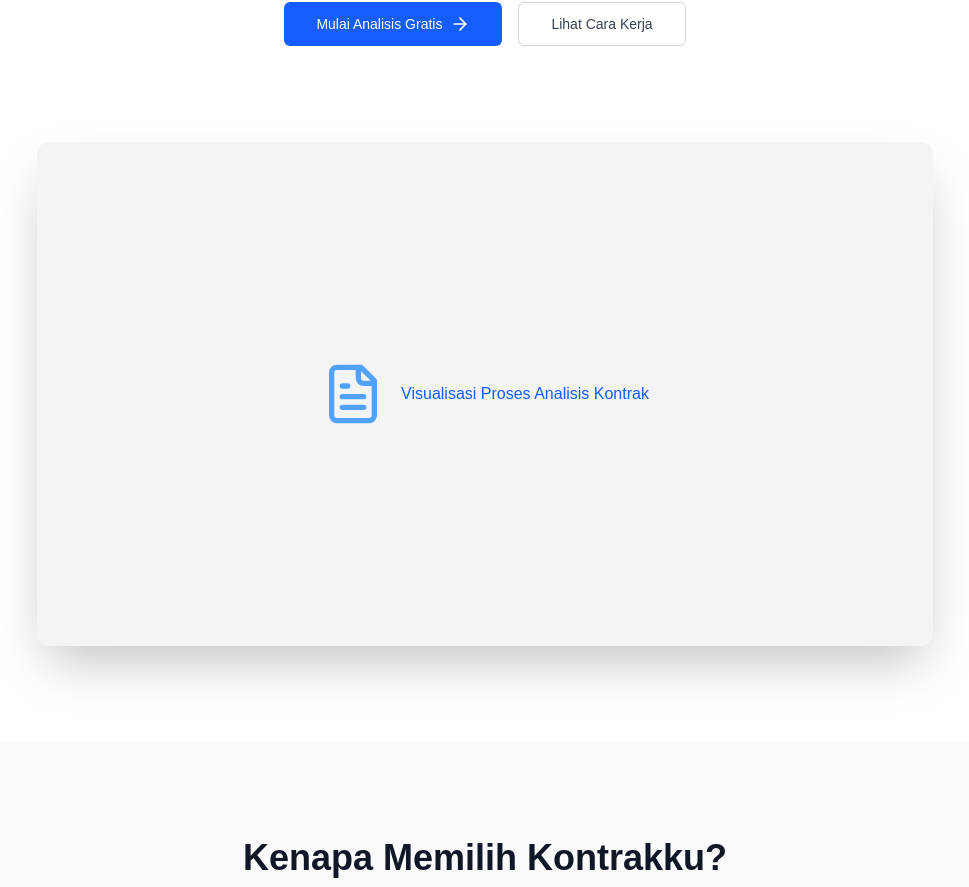
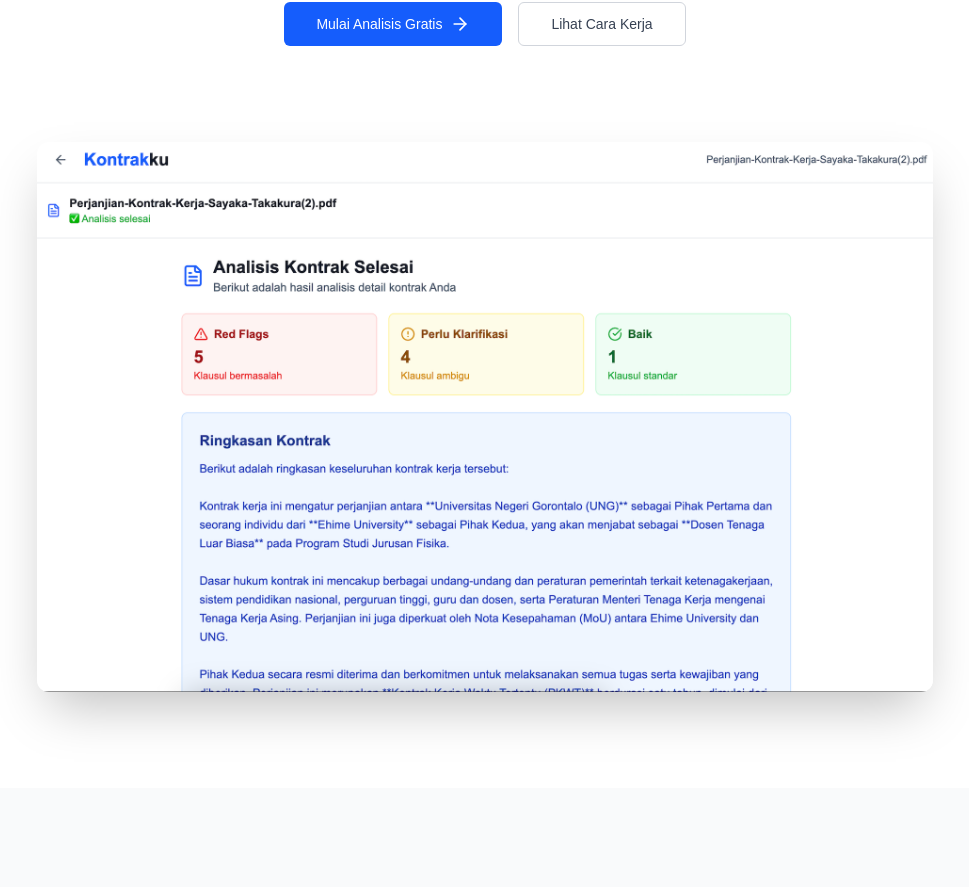
Before and after one commit to asrafilll/kontrakku-fe, a Next.js app: page / in a window 1280 px wide. Shown: the part 476-1363 px from the top of the page, without its empty margins (155-1124 px from the left). Built offline with nearby package versions, Linux system fonts and the light colour scheme.

Commit message:
tidy things up

```diff
--- a/src/components/landing-page/Hero.tsx
+++ b/src/components/landing-page/Hero.tsx
@@ -1,5 +1,6 @@
-import { ArrowRight, FileText } from "lucide-react";
+import { ArrowRight } from "lucide-react";
 import Link from "next/link";
+import Image from "next/image";
 import { Button } from "@/components/ui/Button";
 import { Section } from "./common";
 
@@ -35,13 +36,17 @@ export const Hero = () => {
           </Button>
         </Link>
       </div>
-      {/* Optional: Placeholder for a subtle background graphic or a product screenshot teaser */}
+      {/* Product screenshot */}
       <div className="mt-16 md:mt-24 max-w-4xl mx-auto">
-        <div className="aspect-video bg-gray-100 rounded-xl shadow-2xl flex items-center justify-center">
-          <FileText size={64} className="text-blue-400" />
-          <p className="ml-4 text-blue-600">
-            Visualisasi Proses Analisis Kontrak
-          </p>
+        <div className="rounded-xl shadow-2xl overflow-hidden">
+          <Image
+            src="/kontrakku.png"
+            alt="Kontrakku - Proses Analisis Kontrak"
+            width={1200}
+            height={1040}
+            className="w-full h-auto"
+            priority
+          />
         </div>
       </div>
     </Section>
```
Also changed, not shown: public/kontrakku.png (added).
